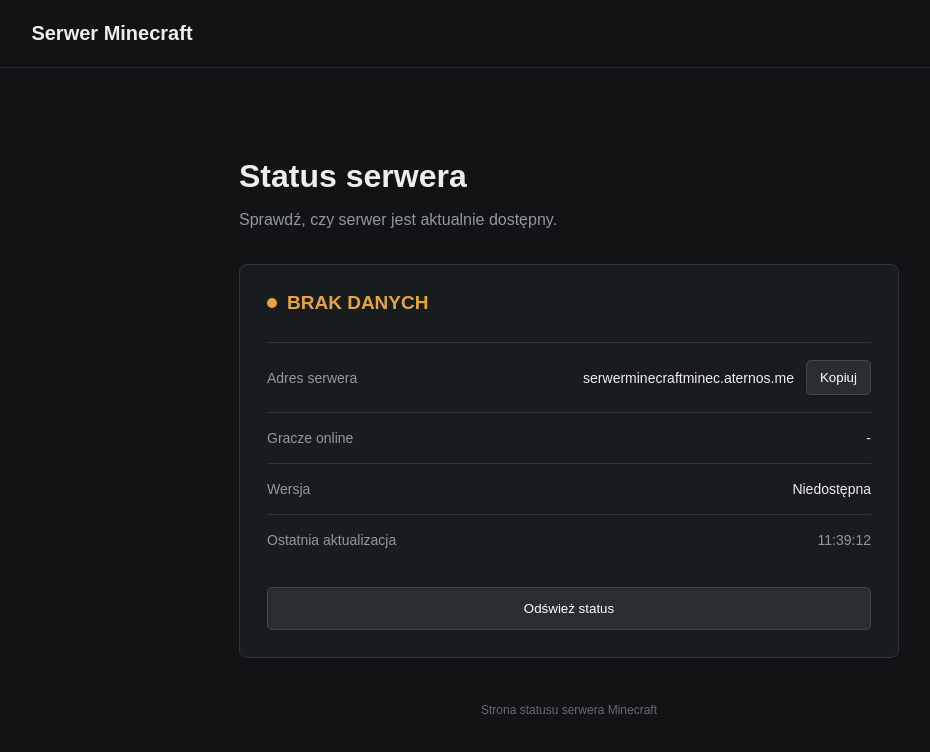
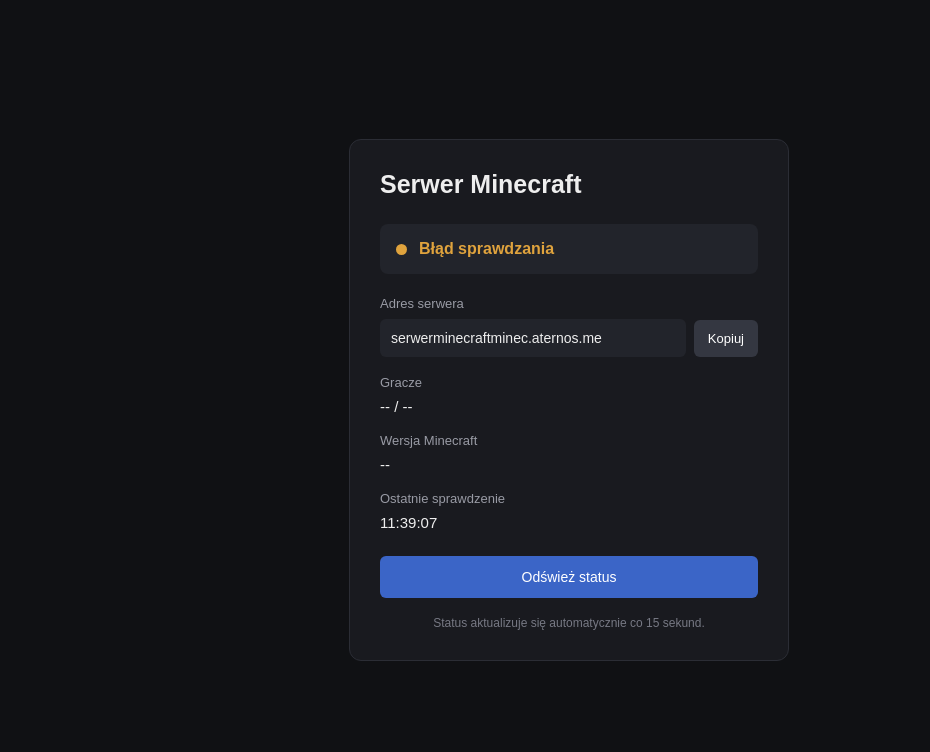
Before and after one commit to grzyb0/minecraft-status, a plain HTML site: page index.html in a window 1280 px wide. Shown: the whole page, without its empty margins (71-1001 px from the left). Drawn offline with Linux system fonts and the light colour scheme; no server answers.

Commit message:
Refactor HTML structure and styles for server status

```diff
--- a/index.html
+++ b/index.html
@@ -4,8 +4,7 @@
 <head>
   <meta charset="UTF-8">
   <meta name="viewport" content="width=device-width, initial-scale=1.0">
-
-<title>Status serwera Minecraft</title>
+  <title>Serwer Minecraft</title>
 
   <style>
     * {
@@ -14,60 +13,51 @@
 
     body {
       margin: 0;
-    background: #111315;
+      min-height: 100vh;
+      display: flex;
+      justify-content: center;
+      align-items: center;
+      padding: 20px;
+      background: #101114;
       color: #eeeeee;
       font-family: Arial, sans-serif;
     }
 
-header {
-    padding: 22px 8%;
-    border-bottom: 1px solid #292d30;
-    font-size: 20px;
-    font-weight: bold;
-}
-
-main {
-    max-width: 700px;
-    margin: 90px auto;
-    padding: 0 20px;
+    .container {
+      width: 100%;
+      max-width: 440px;
+      padding: 30px;
+      background: #191a1f;
+      border: 1px solid #2b2d35;
+      border-radius: 12px;
     }
 
     h1 {
-    font-size: 32px;
-    margin-bottom: 8px;
+      margin: 0 0 25px;
+      font-size: 25px;
+      font-weight: 600;
     }
 
-.description {
-    color: #92989e;
-    margin-bottom: 35px;
-}
-
-.server {
-    background: #191c1f;
-    border: 1px solid #303438;
-    padding: 27px;
-    border-radius: 8px;
-}
-
-.status {
+    .status-box {
       display: flex;
       align-items: center;
-    gap: 10px;
-    font-size: 19px;
-    font-weight: bold;
-    margin-bottom: 28px;
+      gap: 12px;
+      padding: 16px;
+      background: #22242b;
+      border-radius: 8px;
+      margin-bottom: 22px;
     }
 
     .dot {
-    width: 10px;
-    height: 10px;
+      width: 11px;
+      height: 11px;
+      flex-shrink: 0;
       border-radius: 50%;
       background: #888;
-    border-radius: 50%;
     }
 
     .online .dot {
-    background: #45c477;
+      background: #35c46a;
     }
 
     .offline .dot {
@@ -75,303 +65,229 @@ h1 {
     }
 
     .error .dot {
-    background: #e5a443;
+      background: #e0a33d;
     }
 
-.online #status {
-    color: #45c477;
+    .status-text {
+      font-size: 16px;
+      font-weight: 600;
     }
 
-.offline #status {
+    .online .status-text {
+      color: #35c46a;
+    }
+
+    .offline .status-text {
       color: #e05252;
     }
 
-.error #status {
-    color: #e5a443;
+    .error .status-text {
+      color: #e0a33d;
     }
 
-.line {
-    display: flex;
-    justify-content: space-between;
-    align-items: center;
-    gap: 15px;
-    padding: 17px 0;
-    border-top: 1px solid #303438;
-    font-size: 14px;
+    .section {
+      margin-top: 18px;
     }
 
     .label {
-    color: #92989e;
+      display: block;
+      margin-bottom: 8px;
+      color: #999ba5;
+      font-size: 13px;
     }
 
     .value {
-    color: #eeeeee;
-    text-align: right;
+      font-size: 15px;
+      overflow-wrap: anywhere;
     }
 
-.ip {
+    .address-row {
       display: flex;
       align-items: center;
-    justify-content: flex-end;
-    gap: 12px;
-    flex-wrap: wrap;
+      gap: 8px;
+    }
+
+    .address {
+      flex: 1;
+      padding: 11px;
+      background: #22242b;
+      border-radius: 6px;
+      font-size: 14px;
+      overflow-wrap: anywhere;
     }
 
     button {
-    background: #292e32;
-    border: 1px solid #41474c;
+      padding: 11px 14px;
+      border: 0;
+      border-radius: 6px;
+      background: #343741;
       color: white;
-    padding: 9px 13px;
-    border-radius: 5px;
+      font-size: 13px;
       cursor: pointer;
     }
 
     button:hover {
-    background: #383f44;
+      background: #454956;
     }
 
     .refresh {
-    margin-top: 22px;
       width: 100%;
+      margin-top: 25px;
       padding: 13px;
+      background: #3b65c7;
+      font-size: 14px;
     }
 
-button:disabled {
-    opacity: 0.6;
-    cursor: wait;
+    .refresh:hover {
+      background: #4b76d8;
     }
 
-#updated {
-    color: #92989e;
-}
-
-footer {
+    .footer {
+      margin-top: 18px;
+      color: #777984;
+      font-size: 12px;
       text-align: center;
-    color: #656b70;
-    font-size: 12px;
-    margin-top: 45px;
-}
-
-@media (max-width: 500px) {
-    main {
-        margin-top: 55px;
-    }
-
-    h1 {
-        font-size: 26px;
-    }
-
-    .line {
-        align-items: flex-start;
-    }
     }
   </style>
 </head>
 
 <body>
+  <main class="container">
+    <h1>Serwer Minecraft</h1>
 
-<header>
-    Serwer Minecraft
-</header>
-
-<main>
-
-    <h1>Status serwera</h1>
-
-    <p class="description">
-        Sprawdź, czy serwer jest aktualnie dostępny.
-    </p>
-
-    <div class="server">
-
-        <div class="status" id="statusBox">
+    <div id="statusBox" class="status-box error">
       <span class="dot"></span>
-            <span id="status">Sprawdzanie...</span>
+      <span id="status" class="status-text">Sprawdzanie...</span>
     </div>
 
-        <div class="line">
+    <div class="section">
       <span class="label">Adres serwera</span>
-            <div class="ip">
-                <span class="value" id="address">
+      <div class="address-row">
+        <div id="address" class="address">
           serwerminecraftminec.aternos.me
-                </span>
-                <button onclick="copyIP()" id="copyButton">
-                    Kopiuj
-                </button>
+        </div>
+        <button id="copyButton" onclick="copyIP()">Kopiuj</button>
       </div>
     </div>
 
-        <div class="line">
-            <span class="label">Gracze online</span>
-            <span class="value" id="players">-</span>
+    <div class="section">
+      <span class="label">Gracze</span>
+      <div id="players" class="value">-- / --</div>
     </div>
 
-        <div class="line">
-            <span class="label">Wersja</span>
-            <span class="value" id="version">-</span>
+    <div class="section">
+      <span class="label">Wersja Minecraft</span>
+      <div id="version" class="value">--</div>
     </div>
 
-        <div class="line">
-            <span class="label">Ostatnia aktualizacja</span>
-            <span class="value" id="updated">-</span>
+    <div class="section">
+      <span class="label">Ostatnie sprawdzenie</span>
+      <div id="updated" class="value">--</div>
     </div>
 
-        <button class="refresh" id="refreshButton"
-                onclick="checkServer()">
+    <button id="refreshButton" class="refresh" onclick="checkServer()">
       Odśwież status
     </button>
 
+    <div class="footer">
+      Status aktualizuje się automatycznie co 15 sekund.
     </div>
-
-    <footer>
-        Strona statusu serwera Minecraft
-    </footer>
-
   </main>
 
   <script>
-
     const SERVER = "serwerminecraftminec.aternos.me";
     const API = "https://api.mcstatus.io/v2/status/java/";
 
     let checking = false;
 
     async function checkServer() {
+      if (checking) return;
 
-    if (checking) return;
       checking = true;
 
+      const statusBox = document.getElementById("statusBox");
       const status = document.getElementById("status");
-    const box = document.getElementById("statusBox");
       const players = document.getElementById("players");
       const version = document.getElementById("version");
       const updated = document.getElementById("updated");
-    const refresh = document.getElementById("refreshButton");
+      const refreshButton = document.getElementById("refreshButton");
 
-    refresh.disabled = true;
-
-    status.textContent = "Sprawdzanie...";
-    box.className = "status";
+      refreshButton.disabled = true;
+      refreshButton.textContent = "Sprawdzanie...";
 
       try {
-
         const response = await fetch(
           API + SERVER + "?_=" + Date.now(),
           { cache: "no-store" }
         );
 
         if (!response.ok) {
-            throw new Error("API error");
+          throw new Error("Błąd API: " + response.status);
         }
 
         const data = await response.json();
 
-        // Pobieranie informacji o wersji
-        const versionName =
-            typeof data.version === "string"
-            ? data.version
-            : data.version?.name_clean || "";
+        if (data.online === true) {
+          statusBox.className = "status-box online";
+          status.textContent = "ONLINE";
 
-        // Pobieranie MOTD
-        const motd =
-            data.motd?.clean ||
-            data.motd?.raw ||
-            "";
-
-        // Normalizacja tekstu
-        const versionText = versionName
-            .replace(/§[0-9a-fk-or]/gi, "")
-            .toLowerCase()
-            .trim();
-
-        const motdText = motd
-            .replace(/§[0-9a-fk-or]/gi, "")
-            .toLowerCase()
-            .trim();
-
-        // Wykrywanie komunikatów Aternosa
-        const offlineVersion =
-            /\boffline\b/.test(versionText);
-
-        const offlineMotd =
-            motdText.includes("this server is offline") ||
-            motdText.includes("server is offline");
-
-        // Ostateczna decyzja
-        const isOnline =
-            data.online === true &&
-            !offlineVersion &&
-            !offlineMotd;
-
-        if (isOnline) {
-
-            status.textContent = "ONLINE";
-            box.className = "status online";
+          const onlinePlayers = data.players?.online ?? 0;
+          const maxPlayers = data.players?.max ?? "?";
 
           players.textContent =
-                (data.players?.online ?? 0) +
-                "/" +
-                (data.players?.max ?? "?");
+            onlinePlayers + " / " + maxPlayers;
 
           version.textContent =
-                versionName || "Nieznana";
+            data.version?.name_clean ??
+            data.version?.name_raw ??
+            "Nieznana";
+        } else if (data.online === false) {
+          statusBox.className = "status-box offline";
+          status.textContent = "OFFLINE";
 
+          players.textContent = "0 / 0";
+          version.textContent = "Niedostępny";
         } else {
-
-            status.textContent = "OFFLINE";
-            box.className = "status offline";
-
-            players.textContent = "0/-";
-            version.textContent = "Niedostępna";
-
-        }
-
-    } catch (error) {
-
-        status.textContent = "BRAK DANYCH";
-        box.className = "status error";
-
-        players.textContent = "-";
-        version.textContent = "Niedostępna";
-
-        console.error(error);
-
+          throw new Error("Nieprawidłowa odpowiedź API");
         }
 
         updated.textContent =
           new Date().toLocaleTimeString("pl-PL");
 
-    refresh.disabled = false;
+      } catch (error) {
+        statusBox.className = "status-box error";
+        status.textContent = "Błąd sprawdzania";
+
+        players.textContent = "-- / --";
+        version.textContent = "--";
+
+        updated.textContent =
+          new Date().toLocaleTimeString("pl-PL");
+      } finally {
         checking = false;
+        refreshButton.disabled = false;
+        refreshButton.textContent = "Odśwież status";
+      }
     }
 
-function copyIP() {
+    async function copyIP() {
+      const address = SERVER;
+      const copyButton = document.getElementById("copyButton");
 
-    navigator.clipboard.writeText(SERVER)
-        .then(() => {
-
-            const button =
-                document.getElementById("copyButton");
-
-            button.textContent = "Skopiowano!";
+      try {
+        await navigator.clipboard.writeText(address);
+        copyButton.textContent = "Skopiowano";
 
         setTimeout(() => {
-                button.textContent = "Kopiuj";
+          copyButton.textContent = "Kopiuj";
         }, 1500);
-
-        })
-        .catch(() => {
-            alert("Nie udało się skopiować adresu.");
-        });
+      } catch (error) {
+        copyButton.textContent = "Nie udało się";
+      }
     }
 
-// Pierwsze sprawdzenie
     checkServer();
-
-// Automatyczne sprawdzanie co 5 sekund
-setInterval(checkServer, 5000);
-
+    setInterval(checkServer, 15000);
   </script>
-
 </body>
 </html>
```
Lines whose indentation alone changed are shown as unchanged.
